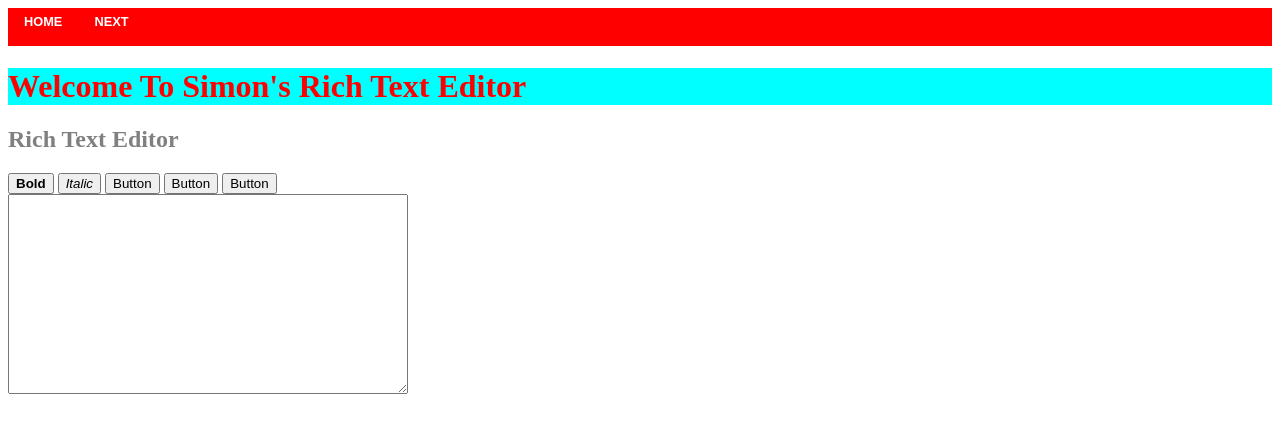
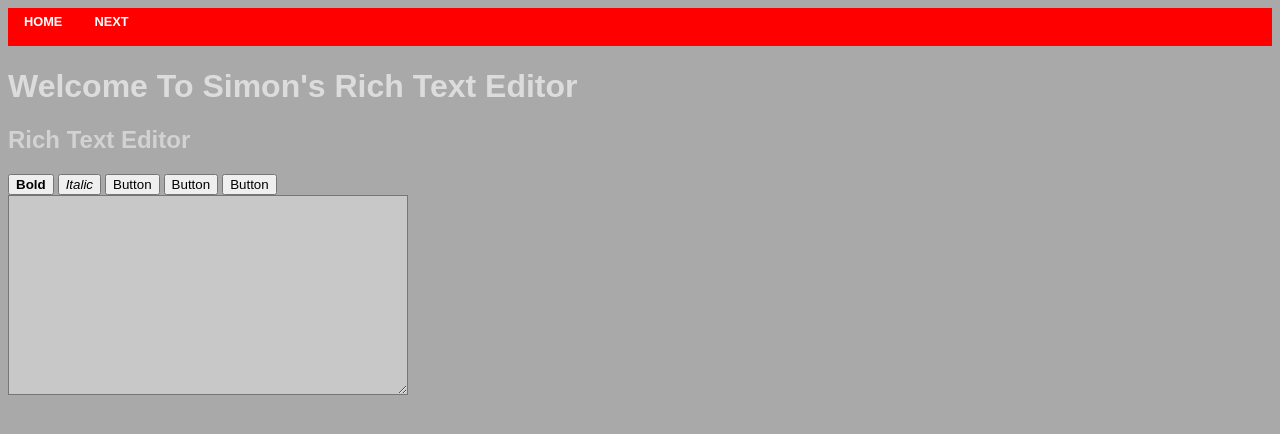
Before and after one commit to NoCereaL/Simons_Rich_Text_Editor, a plain HTML site: page index.html in a window 1280 px wide. Drawn offline with Linux system fonts and the light colour scheme.

Commit message:
Update index.html

```diff
--- a/index.html
+++ b/index.html
@@ -1,8 +1,8 @@
 <html>
     <style>
         #Title{
-            background-color: aqua;
-            color: red;
+            font-family: sans-serif;
+            color: rgb(220,220,220);
             font-weight: 900;
         }
 
@@ -10,10 +10,13 @@
             height: 200px;
             width: 400px;
             font-weight: normal;
+            font-family: sans-serif;
+            background-color: rgb(200,200,200);
         }
 
         h2{
-            color: grey
+            font-family: sans-serif;
+            color: rgb(210,210,210);
         }
 
         .navbar{
@@ -38,6 +41,10 @@
             text-transform: uppercase;
             font-weight: bold;
             font-size: 1vw;
+        }
+
+        html{
+            background-color: darkgray
         }
 
     </style>
```
